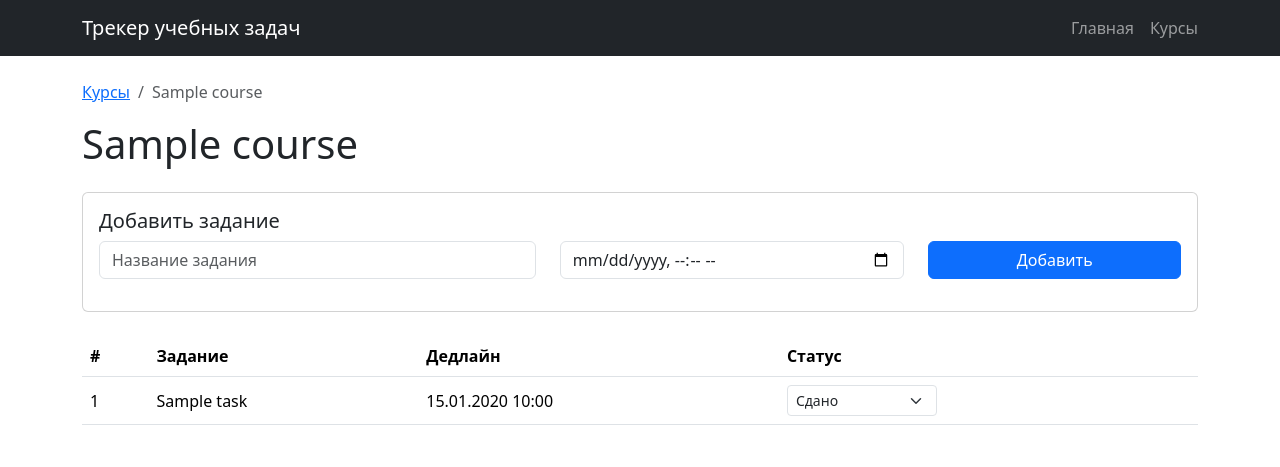
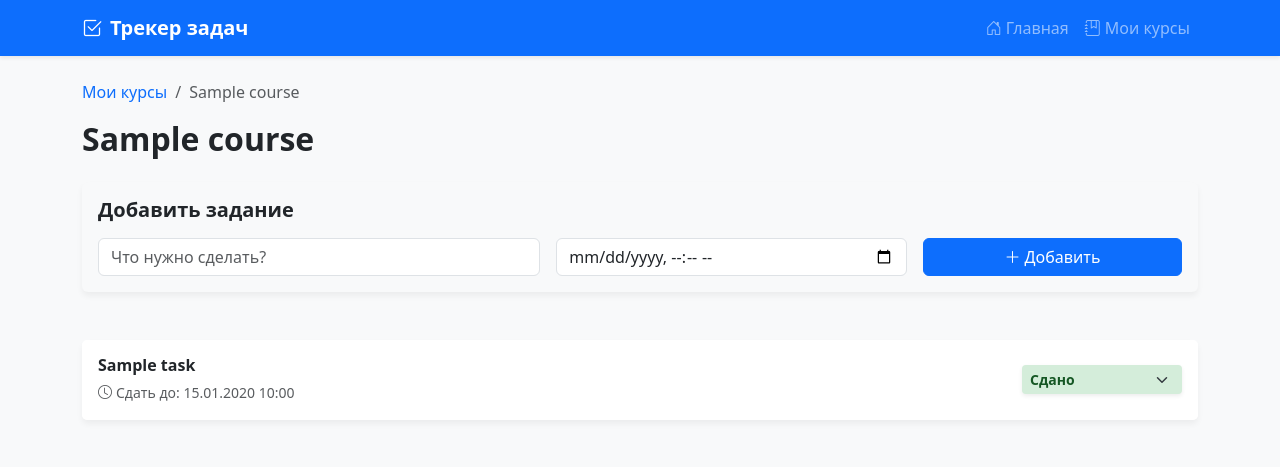
Before and after one commit to yazeffIvan/study-task-tracker, a FastAPI app: page /courses/1 in a window 1280 px wide. Shown: the top 467 px of the page. Run offline with FastAPI, Linux system fonts and the light colour scheme; tables that the repository leaves empty hold one stand-in row (values such as "Sample post").

Commit message:
ui: improve design, add icons and modern layout (#39)

```diff
--- a/src/templates/base.html
+++ b/src/templates/base.html
@@ -2,28 +2,58 @@
 <html lang="ru">
 <head>
     <meta charset="UTF-8">
-    <title>{{ title }}</title>
-    <link
-        href="https://cdn.jsdelivr.net/npm/bootstrap@5.3.3/dist/css/bootstrap.min.css"
-        rel="stylesheet"
-    >
+    <meta name="viewport" content="width=device-width, initial-scale=1.0">
+    <title>{{ title }} | Трекер задач</title>
+    <!-- Bootstrap CSS -->
+    <link href="https://cdn.jsdelivr.net/npm/bootstrap@5.3.2/dist/css/bootstrap.min.css" rel="stylesheet">
+    <!-- Bootstrap Icons -->
+    <link rel="stylesheet" href="https://cdn.jsdelivr.net/npm/bootstrap-icons@1.11.1/font/bootstrap-icons.css">
+
+    <style>
+        body {
+            background-color: #f8f9fa; /* Мягкий серый фон */
+            font-family: system-ui, -apple-system, "Segoe UI", Roboto, "Helvetica Neue", Arial, sans-serif;
+        }
+        .navbar {
+            box-shadow: 0 2px 4px rgba(0,0,0,.08);
+        }
+        .card {
+            border: none;
+            box-shadow: 0 4px 6px rgba(0,0,0,.05);
+            transition: transform 0.2s ease, box-shadow 0.2s ease;
+        }
+        .card:hover {
+            transform: translateY(-2px);
+            box-shadow: 0 8px 15px rgba(0,0,0,.1);
+        }
+        .badge-todo { background-color: #e2e3e5; color: #383d41; }
+        .badge-in-progress { background-color: #fff3cd; color: #856404; }
+        .badge-done { background-color: #d4edda; color: #155724; }
+    </style>
 </head>
 <body>
-    <nav class="navbar navbar-dark bg-dark mb-4">
+    <nav class="navbar navbar-expand-lg navbar-dark bg-primary mb-4">
         <div class="container">
-            <a class="navbar-brand" href="/">Трекер учебных задач</a>
-            <ul class="navbar-nav flex-row">
-                <li class="nav-item me-3">
-                    <a class="nav-link" href="/">Главная</a>
-                </li>
-                <li class="nav-item">
-                    <a class="nav-link" href="/courses">Курсы</a>
-                </li>
-            </ul>
+            <a class="navbar-brand fw-bold" href="/"><i class="bi bi-check2-square me-2"></i>Трекер задач</a>
+            <button class="navbar-toggler" type="button" data-bs-toggle="collapse" data-bs-target="#navbarNav">
+                <span class="navbar-toggler-icon"></span>
+            </button>
+            <div class="collapse navbar-collapse" id="navbarNav">
+                <ul class="navbar-nav ms-auto">
+                    <li class="nav-item">
+                        <a class="nav-link" href="/"><i class="bi bi-house-door me-1"></i>Главная</a>
+                    </li>
+                    <li class="nav-item">
+                        <a class="nav-link" href="/courses"><i class="bi bi-journal-bookmark me-1"></i>Мои курсы</a>
+                    </li>
+                </ul>
+            </div>
         </div>
     </nav>
-    <main class="container">
+    <main class="container pb-5">
         {% block content %}{% endblock %}
     </main>
+    <!-- Bootstrap JS (для мобильного меню) -->
+    <script src="https://cdn.jsdelivr.net/npm/bootstrap@5.3.2/dist/js/bootstrap.bundle.min.js"></script>
 </body>
 </html>
--- a/src/templates/course_detail.html
+++ b/src/templates/course_detail.html
@@ -1,74 +1,71 @@
 {% extends "base.html" %}
 
 {% block content %}
-<nav aria-label="breadcrumb">
+<nav aria-label="breadcrumb" class="mt-2">
   <ol class="breadcrumb">
-    <li class="breadcrumb-item"><a href="/courses">Курсы</a></li>
-    <li class="breadcrumb-item active">{{ course.title }}</li>
+    <li class="breadcrumb-item"><a href="/courses" class="text-decoration-none">Мои курсы</a></li>
+    <li class="breadcrumb-item active" aria-current="page">{{ course.title }}</li>
   </ol>
 </nav>
 
-<h1 class="mb-4">{{ course.title }}</h1>
+<h2 class="fw-bold mb-4">{{ course.title }}</h2>
 
 {% if error %}
-<div class="alert alert-danger">{{ error }}</div>
+<div class="alert alert-danger"><i class="bi bi-exclamation-triangle me-2"></i>{{ error }}</div>
 {% endif %}
 
-<div class="card mb-4">
+<div class="card mb-5 bg-light border-0">
     <div class="card-body">
-        <h5 class="card-title">Добавить задание</h5>
-        <form method="post" action="/courses/{{ course.id }}/tasks">
-            <div class="row">
-                <div class="col-md-5 mb-3">
-                    <input type="text" class="form-control" name="title" placeholder="Название задания" required>
+        <h5 class="card-title fw-bold mb-3">Добавить задание</h5>
+        <form method="post" action="/courses/{{ course.id }}/tasks" class="row g-3">
+            <div class="col-md-5">
+                <input type="text" class="form-control" name="title" placeholder="Что нужно сделать?" required maxlength="200">
             </div>
-                <div class="col-md-4 mb-3">
+            <div class="col-md-4">
                 <input type="datetime-local" class="form-control" name="deadline">
             </div>
-                <div class="col-md-3 mb-3">
-                    <button type="submit" class="btn btn-primary w-100">Добавить</button>
-                </div>
+            <div class="col-md-3">
+                <button type="submit" class="btn btn-primary w-100"><i class="bi bi-plus-lg me-1"></i>Добавить</button>
             </div>
         </form>
     </div>
 </div>
 
 {% if course.tasks %}
-<table class="table align-middle">
-    <thead>
-        <tr>
-            <th>#</th>
-            <th>Задание</th>
-            <th>Дедлайн</th>
-            <th>Статус</th>
-        </tr>
-    </thead>
-    <tbody>
+<div class="card bg-white">
+    <ul class="list-group list-group-flush">
         {% for task in course.tasks %}
-        <tr>
-            <td>{{ task.id }}</td>
-            <td>{{ task.title }}</td>
-            <td>
+        <li class="list-group-item d-flex justify-content-between align-items-center py-3">
+            <div>
+                <h6 class="mb-1 fw-bold">{{ task.title }}</h6>
+                <small class="text-muted">
                     {% if task.deadline %}
-                    {{ task.deadline.strftime("%d.%m.%Y %H:%M") }}
+                        <i class="bi bi-clock me-1"></i>Сдать до: {{ task.deadline.strftime("%d.%m.%Y %H:%M") }}
                     {% else %}
-                    <span class="text-muted">—</span>
+                        <i class="bi bi-clock me-1"></i>Без дедлайна
                     {% endif %}
-            </td>
-            <td>
-                <form method="post" action="/tasks/{{ task.id }}/status" class="d-flex align-items-center gap-2 mb-0">
-                    <select name="status" class="form-select form-select-sm" style="width: 150px;" onchange="this.form.submit()">
+                </small>
+            </div>
+            <div class="d-flex align-items-center">
+                <form method="post" action="/tasks/{{ task.id }}/status" class="mb-0">
+                    <select name="status" class="form-select form-select-sm fw-bold border-0 shadow-sm
+                        {% if task.status == 'todo' %}badge-todo{% elif task.status == 'in_progress' %}badge-in-progress{% else %}badge-done{% endif %}"
+                        style="width: 160px; cursor: pointer;" onchange="this.form.submit()">
                         <option value="todo" {% if task.status == 'todo' %}selected{% endif %}>К выполнению</option>
                         <option value="in_progress" {% if task.status == 'in_progress' %}selected{% endif %}>В работе</option>
                         <option value="done" {% if task.status == 'done' %}selected{% endif %}>Сдано</option>
                     </select>
                 </form>
-            </td>
-        </tr>
+            </div>
+        </li>
         {% endfor %}
-    </tbody>
-</table>
+    </ul>
+</div>
 {% else %}
-<div class="alert alert-info">В этом курсе пока нет заданий.</div>
+<div class="text-center py-5">
+    <i class="bi bi-clipboard-x text-muted" style="font-size: 4rem;"></i>
+    <h4 class="mt-3 text-muted">В этом курсе пока нет заданий</h4>
+    <p class="text-muted">Добавьте первое задание с помощью формы выше.</p>
+</div>
 {% endif %}
 {% endblock %}
```
Also changed, not shown: src/templates/courses.html (+39 -41 lines), src/templates/index.html (+29 -17 lines), tests/test_courses.py (+1 -1 lines). Lines whose indentation alone changed are shown as unchanged.
